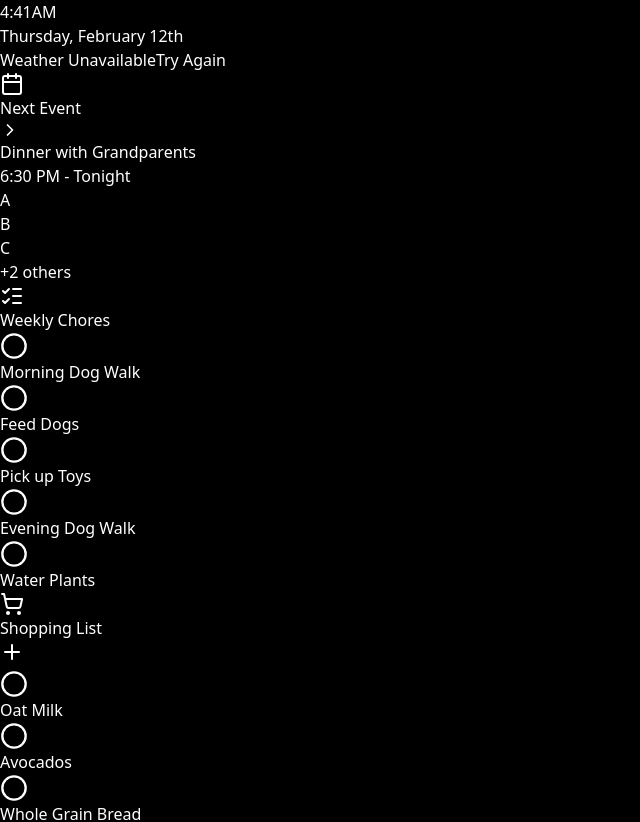
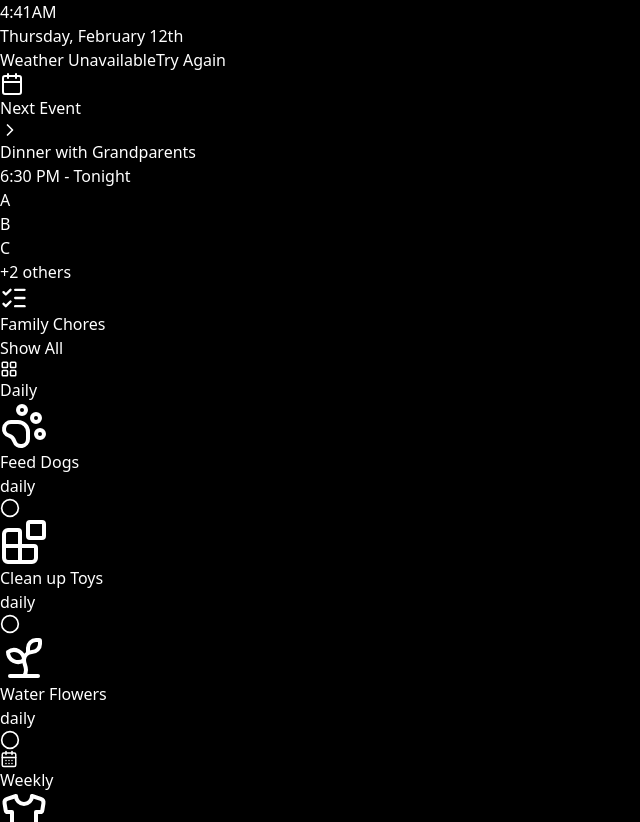
Before and after one commit to bleaderbae/smartscreen, a React (Vite) app: page / in a window 1280 px wide. Shown: the top 822 px of the page, without its empty margins (0-640 px from the left). Built offline with nearby package versions, Linux system fonts and the light colour scheme; no server answers.

Commit message:
feat: implement visual-first, toddler-friendly chore grid with scheduling logic

```diff
--- a/src/App.tsx
+++ b/src/App.tsx
@@ -2,10 +2,7 @@ import React, { useState, useEffect } from 'react';
 import {
   Settings,
   User,
-  Home,
-  CheckCircle,
-  Circle,
-  ListChecks
+  Home
 } from 'lucide-react';
 import { getWeather, type WeatherData } from './services/weatherService';
 import { DEFAULT_COORDINATES } from './config';
@@ -13,27 +10,13 @@ import DailyFeedWidget from './components/DailyFeedWidget';
 import ShoppingListWidget from './components/ShoppingListWidget';
 import WeatherWidget from './components/WeatherWidget';
 import CalendarWidget from './components/CalendarWidget';
+import ChoreGrid from './components/ChoreGrid';
 import Clock from './components/Clock';
-
-interface Chore {
-  id: string;
-  text: string;
-  completed: boolean;
-}
 
 const App: React.FC = () => {
   const [weather, setWeather] = useState<WeatherData | null>(null);
   const [loading, setLoading] = useState(true);
   const [error, setError] = useState<string | null>(null);
-
-  // Todo List State
-  const [chores, setChores] = useState<Chore[]>([
-    { id: '1', text: 'Morning Dog Walk', completed: false },
-    { id: '2', text: 'Feed Dogs', completed: false },
-    { id: '3', text: 'Pick up Toys', completed: false },
-    { id: '4', text: 'Evening Dog Walk', completed: false },
-    { id: '5', text: 'Water Plants', completed: false },
-  ]);
 
   useEffect(() => {
     const fetchWeather = async () => {
@@ -55,12 +38,6 @@ const App: React.FC = () => {
     return () => clearInterval(interval);
   }, []);
 
-  const toggleChore = (id: string) => {
-    setChores(chores.map(chore =>
-      chore.id === id ? { ...chore, completed: !chore.completed } : chore
-    ));
-  };
-
   return (
     <div className="flex flex-col h-screen w-screen bg-black text-white p-6 font-sans select-none overflow-hidden">
       {/* Top Section: Clock & Date */}
@@ -74,31 +51,8 @@ const App: React.FC = () => {
         {/* Calendar Widget */}
         <CalendarWidget />
 
-        {/* To Do Checklist */}
-        <div className="bg-gray-900/50 rounded-3xl p-6 border border-gray-800 col-span-2">
-          <div className="flex items-center gap-2 mb-4 px-2">
-            <ListChecks className="text-purple-400" size={24} />
-            <span className="font-semibold uppercase text-xs tracking-widest text-gray-400">Weekly Chores</span>
-          </div>
-          <ul className="space-y-2">
-            {chores.map((chore) => (
-              <li
-                key={chore.id}
-                className="flex items-center gap-4 p-4 bg-white/5 rounded-2xl active:scale-[0.98] transition-all cursor-pointer border border-transparent active:border-white/10"
-                onClick={() => toggleChore(chore.id)}
-              >
-                {chore.completed ? (
-                  <CheckCircle className="text-green-400" size={28} />
-                ) : (
-                  <Circle className="text-gray-600" size={28} />
-                )}
-                <span className={`text-xl font-light transition-all ${chore.completed ? 'line-through text-gray-500 italic' : 'text-gray-100'}`}>
-                  {chore.text}
-                </span>
-              </li>
-            ))}
-          </ul>
-        </div>
+        {/* Family Chores Grid */}
+        <ChoreGrid />
 
         {/* Shopping List */}
         <ShoppingListWidget />
--- /dev/null
+++ b/src/components/ChoreGrid.tsx
@@ -0,0 +1,76 @@
+import React, { useState, useMemo } from 'react';
+import { ListChecks, CalendarDays, LayoutGrid } from 'lucide-react';
+import ChoreWidget from './ChoreWidget';
+import { INITIAL_CHORES, getChoresForDate, type Chore } from '../services/choreService';
+
+const ChoreGrid: React.FC = () => {
+  const [chores, setChores] = useState<Chore[]>(INITIAL_CHORES);
+  const [viewMode, setViewAll] = useState(false); // false = Due Today, true = Show All
+
+  const today = useMemo(() => new Date(), []);
+
+  const displayedChores = useMemo(() => {
+    if (viewMode) return chores;
+    return getChoresForDate(chores, today);
+  }, [chores, today, viewMode]);
+
+  const toggleChore = (id: string) => {
+    setChores(prev => prev.map(c =>
+      c.id === id ? { ...c, completed: !c.completed } : c
+    ));
+  };
+
+  const sections = [
+    { id: 'daily', label: 'Daily', icon: LayoutGrid, color: 'text-orange-400' },
+    { id: 'weekly', label: 'Weekly', icon: CalendarDays, color: 'text-blue-400' },
+    { id: 'monthly', label: 'Monthly', icon: ListChecks, color: 'text-purple-400' },
+  ];
+
+  return (
+    <div className="col-span-2 space-y-6">
+      <div className="flex justify-between items-center px-2">
+        <div className="flex items-center gap-3">
+          <ListChecks className="text-purple-400" size={28} />
+          <h2 className="text-2xl font-light tracking-tight text-white">Family Chores</h2>
+        </div>
+
+        <button
+          onClick={() => setViewAll(!viewMode)}
+          className="px-4 py-2 bg-gray-800/50 rounded-full text-xs font-semibold uppercase tracking-widest text-gray-400 active:scale-95 transition-transform border border-gray-700"
+        >
+          {viewMode ? 'Show Today' : 'Show All'}
+        </button>
+      </div>
+
+      <div className="space-y-8 pb-8">
+        {sections.map(section => {
+          const sectionChores = displayedChores.filter(c => c.frequency === section.id);
+          if (sectionChores.length === 0) return null;
+
+          return (
+            <div key={section.id} className="space-y-4">
+              <div className="flex items-center gap-2 px-2">
+                <section.icon className={section.color} size={18} />
+                <span className="text-xs font-bold uppercase tracking-[0.2em] text-gray-500">
+                  {section.label}
+                </span>
+              </div>
+
+              <div className="grid grid-cols-2 md:grid-cols-3 gap-4">
+                {sectionChores.map(chore => (
+                  <ChoreWidget
+                    key={chore.id}
+                    {...chore}
+                    onToggle={toggleChore}
+                  />
+                ))}
+              </div>
+            </div>
+          );
+        })}
+      </div>
+    </div>
+  );
+};
+
+export default ChoreGrid;
--- /dev/null
+++ b/src/components/ChoreWidget.tsx
@@ -0,0 +1,76 @@
+import React from 'react';
+import {
+  CheckCircle2,
+  Circle,
+  type LucideIcon
+} from 'lucide-react';
+
+interface ChoreWidgetProps {
+  id: string;
+  text: string;
+  icon: LucideIcon;
+  color: string;
+  completed: boolean;
+  onToggle: (id: string) => void;
+  frequency: 'daily' | 'weekly' | 'monthly';
+}
+
+const ChoreWidget: React.FC<ChoreWidgetProps> = ({
+  id,
+  text,
+  icon: Icon,
+  color,
+  completed,
+  onToggle,
+  frequency
+}) => {
+  return (
+    <div
+      role="button"
+      tabIndex={0}
+      onClick={() => onToggle(id)}
+      className={`
+        relative overflow-hidden rounded-3xl p-4 flex flex-col items-center justify-center gap-3
+        transition-all duration-300 active:scale-90 cursor-pointer border-2
+        ${completed
+          ? 'bg-green-500/20 border-green-500/50'
+          : 'bg-gray-900/40 border-gray-800 hover:border-gray-700'
+        }
+      `}
+    >
+      <div className={`
+        p-4 rounded-2xl transition-colors duration-300
+        ${completed ? 'bg-green-500/20' : `bg-${color}-500/10`}
+      `}>
+        <Icon
+          size={48}
+          className={completed ? 'text-green-400' : `text-${color}-400`}
+        />
+      </div>
+
+      <div className="text-center">
+        <p className={`
+          text-lg font-medium leading-tight px-2
+          ${completed ? 'text-green-200/70 line-through italic' : 'text-white'}
+        `}>
+          {text}
+        </p>
+        {!completed && (
+          <span className="text-[10px] uppercase tracking-widest text-gray-500 font-bold mt-1 block">
+            {frequency}
+          </span>
+        )}
+      </div>
+
+      <div className="absolute top-3 right-3">
+        {completed ? (
+          <CheckCircle2 className="text-green-400" size={20} />
+        ) : (
+          <Circle className="text-gray-700" size={20} />
+        )}
+      </div>
+    </div>
+  );
+};
+
+export default ChoreWidget;
--- a/src/index.css
+++ b/src/index.css
@@ -11,6 +11,17 @@ body {
   margin: 0;
   padding: 0;
   overflow: hidden;
+  background-color: #000;
+}
+
+@layer utilities {
+  .scrollbar-hide::-webkit-scrollbar {
+    display: none;
+  }
+  .scrollbar-hide {
+    -ms-overflow-style: none;
+    scrollbar-width: none;
+  }
 }
 
 @keyframes fadeIn {
--- /dev/null
+++ b/src/services/choreService.ts
@@ -0,0 +1,90 @@
+import {
+  differenceInCalendarWeeks,
+  parseISO,
+  startOfDay
+} from 'date-fns';
+import {
+  PawPrint,
+  Blocks,
+  Sprout,
+  Shirt,
+  Container,
+  Utensils,
+  Music,
+  Mic,
+  Fuel,
+  Trash2,
+  Recycle,
+  Wind,
+  SprayCan,
+  Brush,
+  Zap,
+  type LucideIcon
+} from 'lucide-react';
+
+export type Frequency = 'daily' | 'weekly' | 'monthly';
+
+export interface Chore {
+  id: string;
+  text: string;
+  icon: LucideIcon;
+  color: string;
+  frequency: Frequency;
+  completed: boolean;
+  // logic properties
+  dayOfWeek?: number; // 0-6
+  isBiweekly?: boolean;
+}
+
+const RECYCLING_REFERENCE_DATE = '2026-02-09'; // A Monday with recycling
+
+export const INITIAL_CHORES: Chore[] = [
+  // DAILY
+  { id: 'd1', text: 'Feed Dogs', icon: PawPrint, color: 'orange', frequency: 'daily', completed: false },
+  { id: 'd2', text: 'Clean up Toys', icon: Blocks, color: 'yellow', frequency: 'daily', completed: false },
+  { id: 'd3', text: 'Water Flowers', icon: Sprout, color: 'pink', frequency: 'daily', completed: false },
+
+  // WEEKLY
+  { id: 'w1', text: 'Laundry Day', icon: Shirt, color: 'blue', frequency: 'weekly', completed: false },
+  { id: 'w2', text: 'Fold Clothes', icon: Container, color: 'indigo', frequency: 'weekly', completed: false },
+  { id: 'w3', text: 'Dishwasher', icon: Utensils, color: 'cyan', frequency: 'weekly', completed: false },
+  { id: 'w4', text: 'Dance Class', icon: Music, color: 'purple', frequency: 'weekly', completed: false },
+  { id: 'w5', text: 'Show & Tell', icon: Mic, color: 'yellow', frequency: 'weekly', completed: false, dayOfWeek: 1 },
+  { id: 'w6', text: 'Gas the Car', icon: Fuel, color: 'red', frequency: 'weekly', completed: false },
+  { id: 'w7', text: 'Take out Trash', icon: Trash2, color: 'gray', frequency: 'weekly', completed: false, dayOfWeek: 0 },
+  { id: 'w8', text: 'Recycling', icon: Recycle, color: 'green', frequency: 'weekly', completed: false, dayOfWeek: 1, isBiweekly: true },
+
+  // MONTHLY
+  { id: 'm1', text: 'Vacuum House', icon: Wind, color: 'blue', frequency: 'monthly', completed: false },
+  { id: 'm2', text: 'Wet Mop', icon: SprayCan, color: 'cyan', frequency: 'monthly', completed: false },
+  { id: 'm3', text: 'Baseboards', icon: Brush, color: 'orange', frequency: 'monthly', completed: false },
+  { id: 'm4', text: 'Wipe Kitchen', icon: Zap, color: 'yellow', frequency: 'monthly', completed: false },
+];
+
+export const getChoresForDate = (chores: Chore[], date: Date): Chore[] => {
+  return chores.filter(chore => {
+    if (chore.frequency === 'daily') return true;
+    if (chore.frequency === 'monthly') return true; // For now, show monthly tasks all month
+
+    // Weekly logic
+    if (chore.frequency === 'weekly') {
+      // If a specific day is required
+      if (chore.dayOfWeek !== undefined) {
+        const isCorrectDay = date.getDay() === chore.dayOfWeek;
+
+        if (chore.isBiweekly) {
+          const weeks = differenceInCalendarWeeks(
+            startOfDay(date),
+            startOfDay(parseISO(RECYCLING_REFERENCE_DATE))
+          );
+          return isCorrectDay && (weeks % 2 === 0);
+        }
+
+        return isCorrectDay;
+      }
+      return true; // General weekly task
+    }
+
+    return false;
+  });
+};
```
Also changed, not shown: 1 other file (tests, documents, lock files or other folders).
